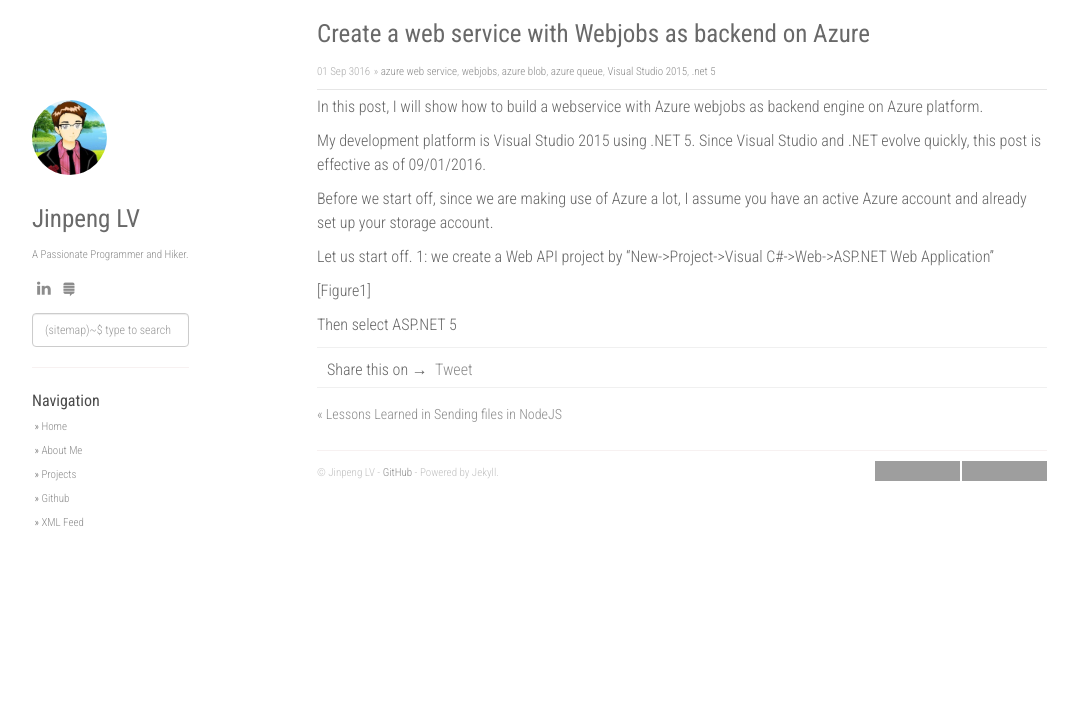
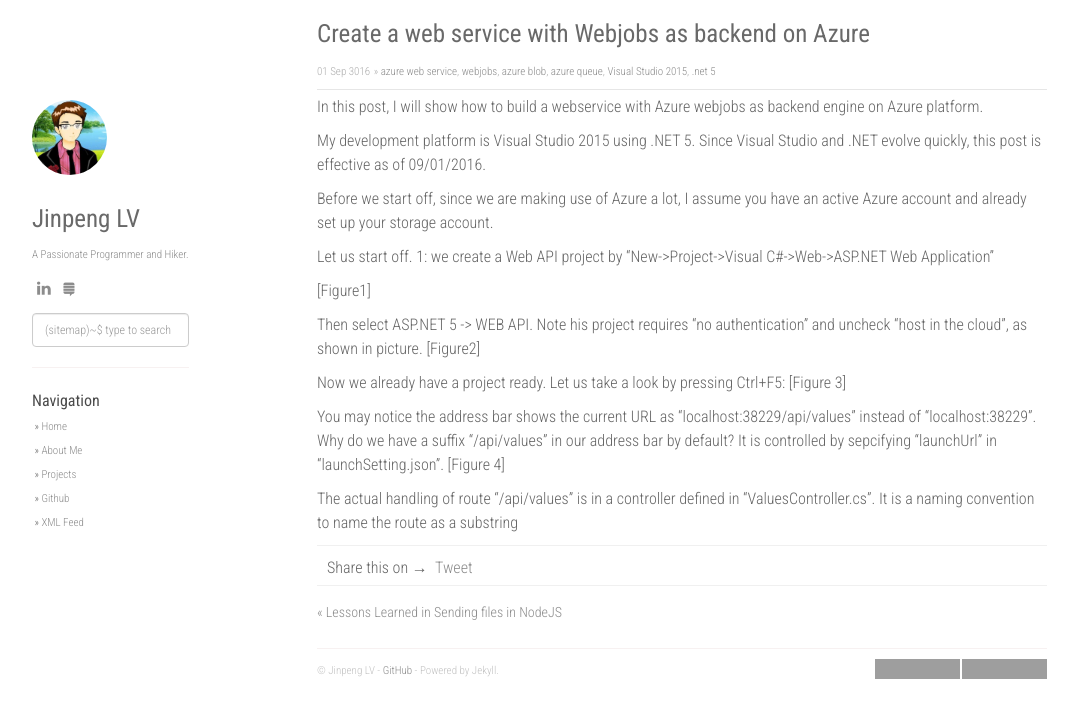
Before and after one commit to gepolv/gepolv.github.io, a Jekyll site: the page built from _posts/3016-09-01-web-service-with-webjobs-on-azure.md, in a window 1280 px wide. Shown: the top 718 px of the page, without its empty margins (53-1131 px from the left). Built offline with Jekyll 4.4.1, drawn with Linux system fonts in a browser that asks for light colours; nearby versions of some CDN libraries; comment, search, counter and statistics services are not loaded; grey boxes are pictures that could not be loaded.

Commit message:
Update 3016-09-01-web-service-with-webjobs-on-azure.md

```diff
--- a/_posts/3016-09-01-web-service-with-webjobs-on-azure.md
+++ b/_posts/3016-09-01-web-service-with-webjobs-on-azure.md
@@ -15,4 +15,13 @@ Let us start off.
 
 [Figure1]
 
-Then select ASP.NET 5
+Then select ASP.NET 5 -> WEB API. Note his project requires "no authentication" and uncheck "host in the cloud", as shown in picture.
+[Figure2]
+
+Now we already have a project ready. Let us take a look by pressing Ctrl+F5:
+[Figure 3]
+
+You may notice the address bar shows the current URL as "localhost:38229/api/values" instead of "localhost:38229". Why do we have a suffix "/api/values" in our address bar by default? It is controlled by sepcifying "launchUrl" in "launchSetting.json".
+[Figure 4]
+
+The actual handling of route "/api/values" is in a controller defined in "ValuesController.cs". It is a naming convention to name the route as a substring
```
